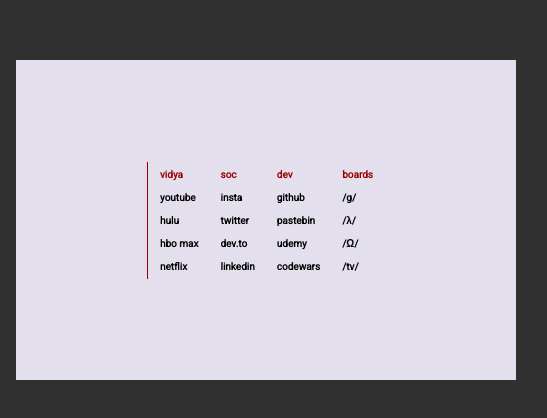
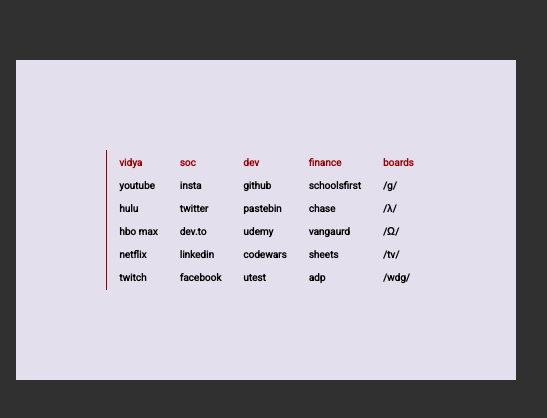
Before and after one commit to gamarobert/startpage, a plain HTML site: page index.html in a window 1280 px wide. Shown: the part 180-598 px from the top of the page, 499-1046 px from the left. Drawn offline with Linux system fonts and the light colour scheme.

Commit message:
update links

```diff
--- a/index.html
+++ b/index.html
@@ -31,47 +31,47 @@
                             <th>vidya</th>
                             <th>soc</th>
                             <th>dev</th>
+                            <th>finance</th>
                             <th>boards</th>
                         </tr>
                         <tr>
-                            <td><a href="https://www.youtube.com" target="_blank" rel="noopener norefferer">youtube</a>
-                            </td>
-                            <td><a href="https://www.instagram.com" target="_blank" rel="noopener norefferer">insta</a>
-                            </td>
-                            <td><a href="https://www.github.com" target="_blank" rel="noopener norefferer">github</a>
-                            </td>
-                            <td><a href="https://boards.4channel.org/g/catalog" target="_blank"
-                                    rel="noopener norefferer">/g/</a></td>
+                            <td><a href="https://www.youtube.com" target="_blank" rel="noopener norefferer">youtube</a></td>
+                            <td><a href="https://www.instagram.com" target="_blank" rel="noopener norefferer">insta</a></td>
+                            <td><a href="https://www.github.com" target="_blank" rel="noopener norefferer">github</a></td>
+                            <td><a href="https:\\www.schoolsfirstfcu.org" target="_blank" rel="noopener norefferer">schoolsfirst</a></td>
+                            <td><a href="https://boards.4channel.org/g/catalog" target="_blank" rel="noopener norefferer">/g/</a></td>
 
 
                         </tr>
                         <tr>
                             <td><a href="https://www.hulu.com" target="_blank" rel="noopener norefferer">hulu</a></td>
-                            <td><a href="https://www.twitter.com" target="_blank" rel="noopener norefferer">twitter</a>
-                            </td>
-                            <td><a href="https://www.pastebin.com" target="_blank"
-                                    rel="noopener norefferer">pastebin</a></td>
-                            <td><a href="https://www.lainchan.org/%CE%BB/catalog.html" target="_blank"
-                                    rel="noopener norefferer">/λ/</a></td>
+                            <td><a href="https://www.twitter.com" target="_blank" rel="noopener norefferer">twitter</a></td>
+                            <td><a href="https://www.pastebin.com" target="_blank"rel="noopener norefferer">pastebin</a></td>
+                            <td><a href="https://www.chase.com" target="_blank" rel="noopener norefferer">chase</a></td>
+                            <td><a href="https://www.lainchan.org/%CE%BB/catalog.html" target="_blank" rel="noopener norefferer">/λ/</a></td>
 
                         </tr>
                         <tr>
-                            <td><a href="https://www.play.hbomax.com" target="_blank" rel="noopener norefferer">hbo
-                                    max</a></td>
+                            <td><a href="https://www.play.hbomax.com" target="_blank" rel="noopener norefferer">hbo max</a></td>
                             <td><a href="https://www.dev.to" target="_blank" rel="noopener norefferer">dev.to</a></td>
                             <td><a href="https://www.udemy.com" target="_blank" rel="noopener norefferer">udemy</a></td>
-                            <td><a href="https://www.lainchan.org/%CE%A9/catalog.html" target="_blank"
-                                    rel="noopener norefferer">/Ω/</a></td>
+                            <td><a href="https://investor.vanguard.com/home" target="_blank" rel="noopener norefferer">vangaurd</a></td>
+                            <td><a href="https://www.lainchan.org/%CE%A9/catalog.html" target="_blank" rel="noopener norefferer">/Ω/</a></td>
                         </tr>
                         <tr>
-                            <td><a href="https://www.netflix.com" target="_blank" rel="noopener norefferer">netflix</a>
-                            </td>
-                            <td><a href="https://www.linked.in" target="_blank" rel="noopener norefferer">linkedin</a>
-                            </td>
-                            <td><a href="https://www.codewars.com" target="_blank"
-                                    rel="noopener norefferer">codewars</a></td>
-                            <td><a href="https://boards.4channel.org/tv/catalog" target="_blank"
-                                    rel="noopener norefferer">/tv/</a></td>
+                            <td><a href="https://www.netflix.com" target="_blank" rel="noopener norefferer">netflix</a></td>
+                            <td><a href="https://www.linked.in" target="_blank" rel="noopener norefferer">linkedin</a></td>
+                            <td><a href="https://www.codewars.com" target="_blank" rel="noopener norefferer">codewars</a></td>
+                            <td><a href="https://docs.google.com/spreadsheets/u/0/" target="_blank" rel="noopener norefferer">sheets</a></td>
+                            <td><a href="https://boards.4channel.org/tv/catalog" target="_blank" rel="noopener norefferer">/tv/</a></td>
+
+                        </tr>
+                        <tr>
+                            <td><a href="https://www.twitch.com" target="_blank" rel="noopener norefferer">twitch</a></td>
+                            <td><a href="https://www.facebook.com" target="_blank" rel="noopener norefferer">facebook</a></td>
+                            <td><a href="https://www.utest.com" target="_blank" rel="noopener norefferer">utest</a></td>
+                            <td><a href="https://login.adp.com/welcome" target="blank" rel="noopener norefferer">adp</a></td>
+                            <td><a href="https://boards.4channel.org/g/thread/88804194" target="_blank" rel="noopener norefferer">/wdg/</a></td>
                         </tr>
                     </table>
                 </div>
```
